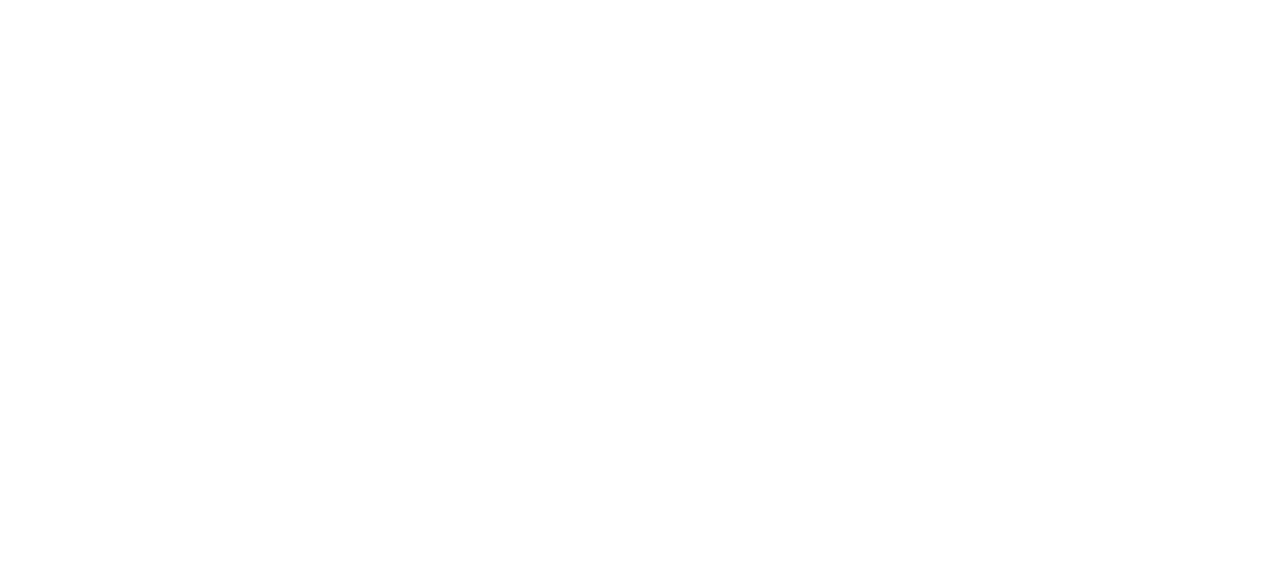
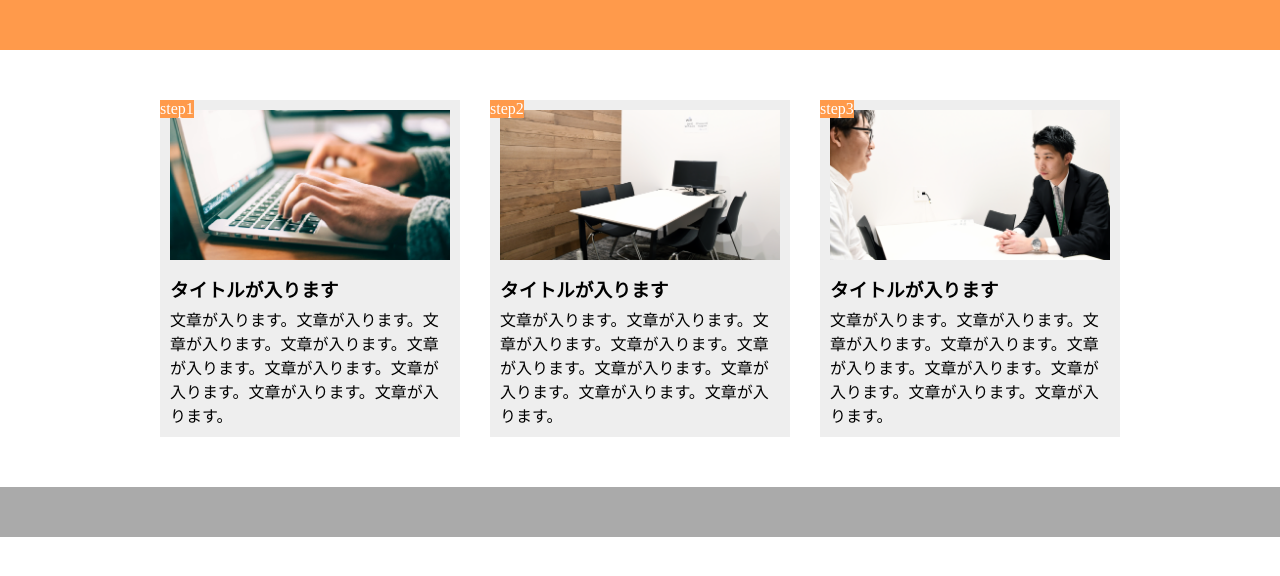
Before and after one commit to YutakaAihara/HTML9, a plain HTML site: page index.html in a window 1280 px wide. Drawn offline with Linux system fonts and the light colour scheme.

Commit message:
[Finish]1-9

```diff
--- a/index.html
+++ b/index.html
@@ -7,7 +7,28 @@
     <title>9章確認問題</title>
   </head>
   <body>
-
+    <header></header>
+    <main>
+      <div class="box">
+        <span class="step">step1</span>
+        <div class="step-image1"></div>
+        <h3 class="step-title">タイトルが入ります</h3>
+        <p class="step-text">文章が入ります。文章が入ります。文章が入ります。文章が入ります。文章が入ります。文章が入ります。文章が入ります。文章が入ります。文章が入ります。</p>
+      </div>
+      <div class="box">
+        <span class="step">step2</span>
+        <div class="step-image2"></div>
+        <h3 class="step-title">タイトルが入ります</h3>
+        <p class="step-text">文章が入ります。文章が入ります。文章が入ります。文章が入ります。文章が入ります。文章が入ります。文章が入ります。文章が入ります。文章が入ります。</p>
+      </div>
+      <div class="box">
+        <span class="step">step3</span>
+        <div class="step-image3"></div>
+        <h3 class="step-title">タイトルが入ります</h3>
+        <p class="step-text">文章が入ります。文章が入ります。文章が入ります。文章が入ります。文章が入ります。文章が入ります。文章が入ります。文章が入ります。文章が入ります。</p>
+      </div>
+    </main>
+    <footer></footer>
   </body>
 
 
--- a/style.css
+++ b/style.css
@@ -3,3 +3,70 @@
   padding: 0;
   box-sizing: border-box;
 }
+
+header {
+  width: 100%;
+  height: 50px;
+  background-color: #FF9A4B;
+}
+
+main {
+  width: 960px;
+  margin: 50px auto;
+  display: flex;
+  flex-wrap: wrap;
+}
+
+.box {
+  width: 300px;
+  position: relative;
+  background-color: #EEEEEE;
+  margin-right: 30px;
+  padding: 10px;
+  position:relative;
+}
+
+.box:last-child {
+  margin-right: 0;
+}
+
+.step {
+  background-color: #FF9A4B;
+  color: white;
+  position: absolute;
+  top: 0;
+  left: 0;
+}
+
+.step-image1 {
+  height: 150px;
+  background-image: url(img/flow01.png);
+  background-position: bottom;
+  background-size: cover;
+}
+
+.step-image2 {
+  height: 150px;
+  background-image: url(img/flow02.png);
+  background-position: bottom;
+  background-size: cover;
+}
+
+.step-image3 {
+  height: 150px;
+  background-image: url(img/flow03.png);
+  background-position: bottom;
+  background-size: cover;
+}
+
+.step-title {
+  padding: 15px 0 5px 0;
+}
+
+
+
+footer {
+  width: 100%;
+  height: 50px;
+  background-color: #AAAAAA;
+}
```
Also changed, not shown: img/flow01.png (added), img/flow02.png (added), img/flow03.png (added).
